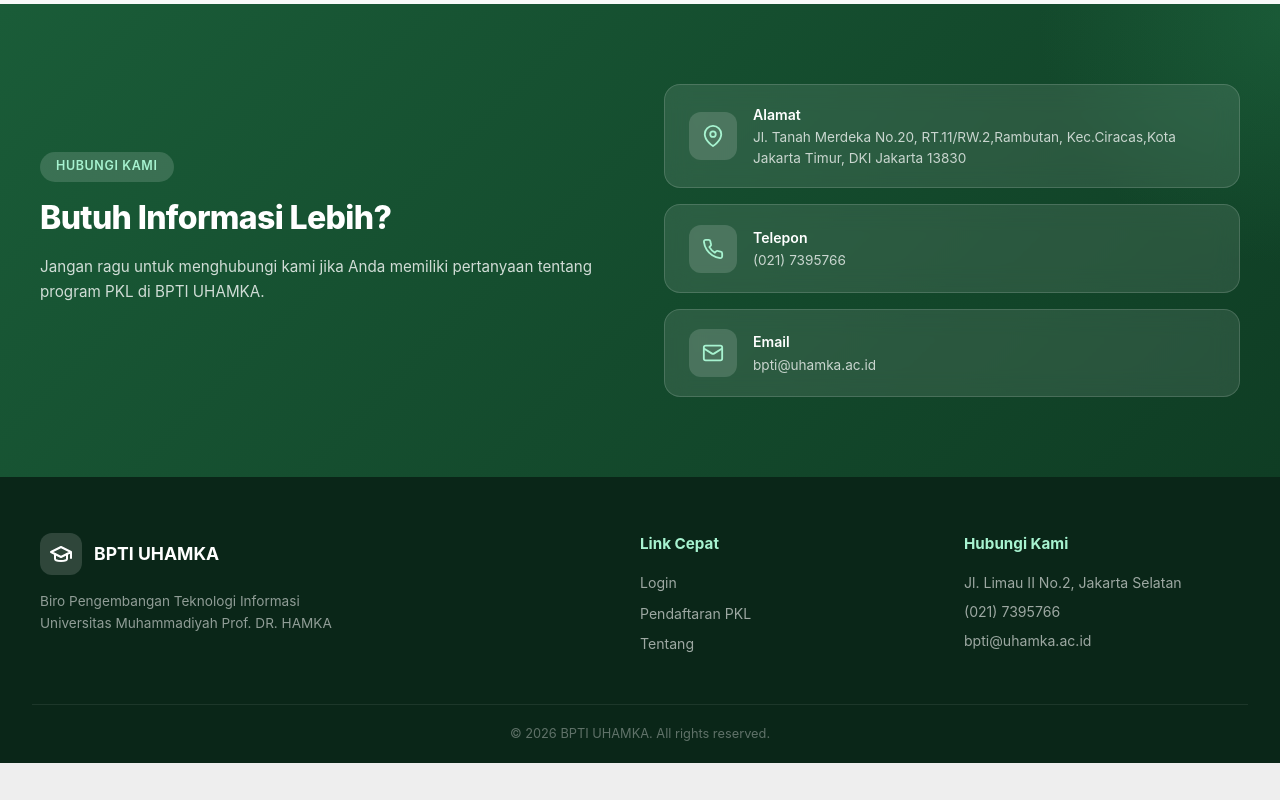
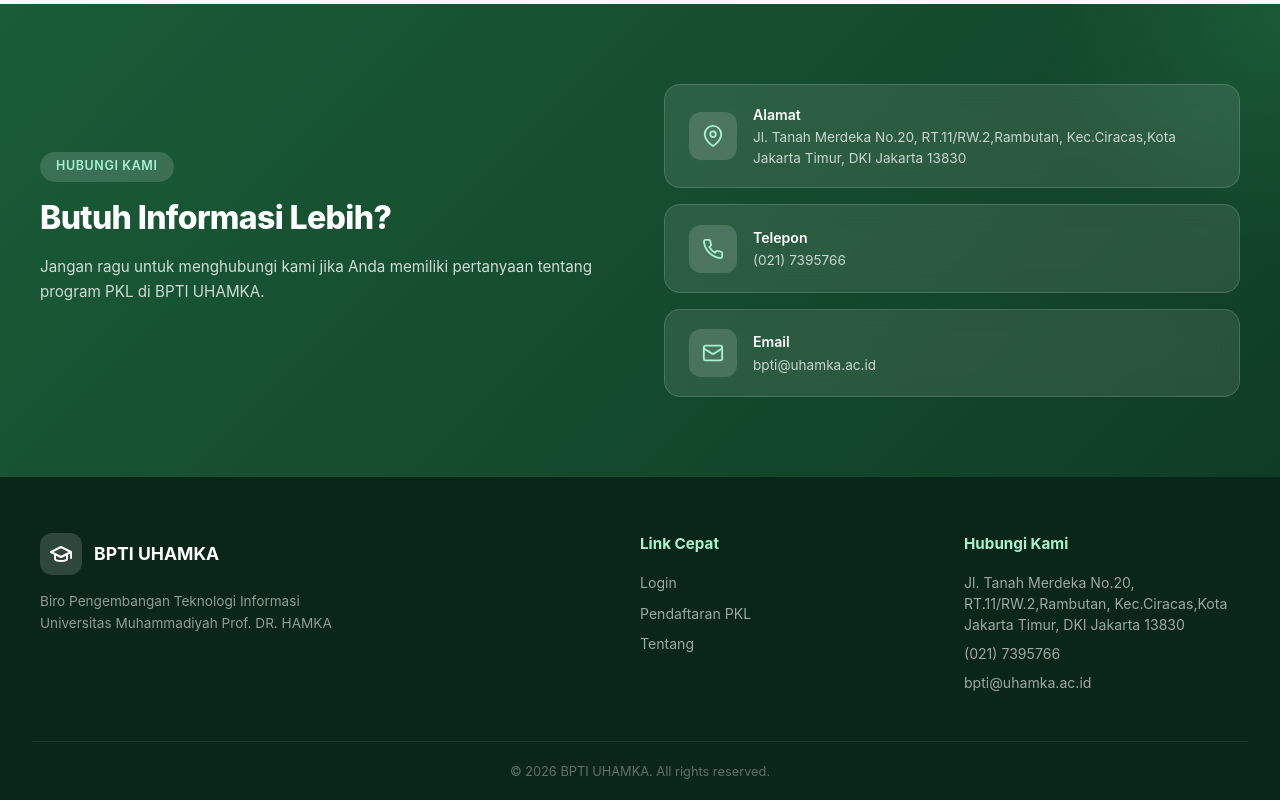
Before and after one commit to AishaSekar/fe-absensi, a React (Vite) app: page / in a window 1280 px wide. Shown: the part 1667-2467 px from the top of the page. Before the commit the page ends 2430 px from the top, so only its background shows below. Built offline with nearby package versions, Linux system fonts and the light colour scheme.

Commit message:
ganti alamat di landing page

```diff
--- a/src/pages/LandingPage.tsx
+++ b/src/pages/LandingPage.tsx
@@ -328,7 +328,7 @@
           </div>
           <div className="footer-contact">
             <h4 className="footer-title">Hubungi Kami</h4>
-            <p className="footer-contact-item">Jl. Limau II No.2, Jakarta Selatan</p>
+            <p className="footer-contact-item">Jl. Tanah Merdeka No.20, RT.11/RW.2,Rambutan, Kec.Ciracas,Kota Jakarta Timur, DKI Jakarta 13830</p>
             <p className="footer-contact-item">(021) 7395766</p>
             <p className="footer-contact-item">bpti@uhamka.ac.id</p>
           </div>
```
